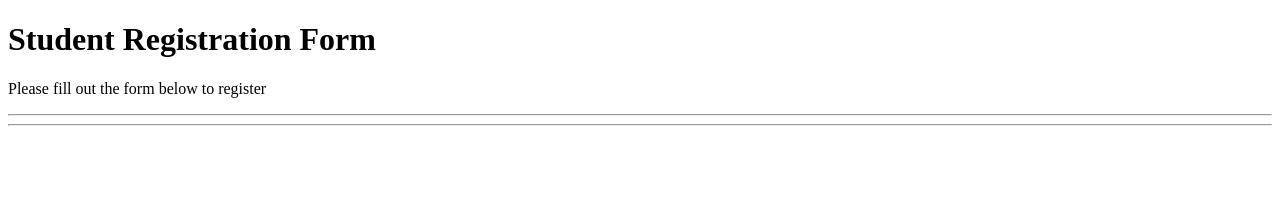
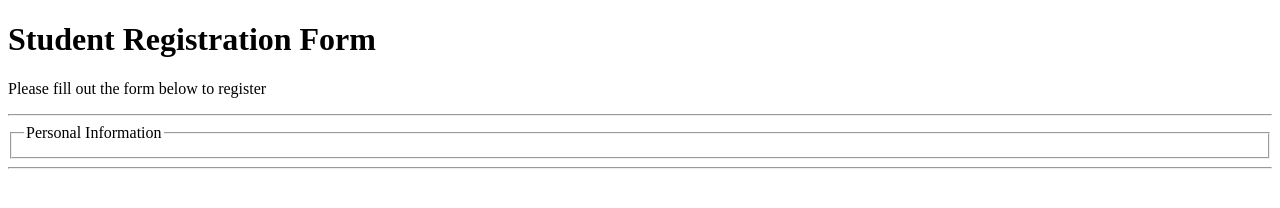
Before and after one commit to bazokibodhi/RegistrationForm, a plain HTML site: page index.html in a window 1280 px wide. Drawn offline with Linux system fonts and the light colour scheme.

Commit message:
Personal Information field has been set

```diff
--- a/index.html
+++ b/index.html
@@ -12,7 +12,9 @@
         </header>
         <hr>
         <main>
-
+            <fieldset>
+                <legend>Personal Information</legend>
+            </fieldset>
         </main>
         <hr>
         <footer>
```
